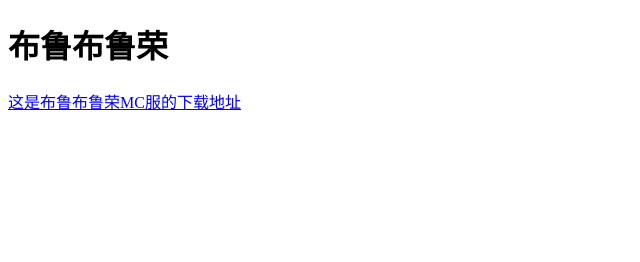
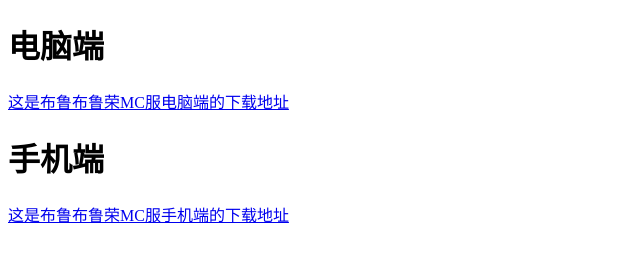
Before and after one commit to XiaoYuQiRain/BuluRong, a plain HTML site: page index.html in a window 1280 px wide. Shown: the whole page, without its empty margins (0-640 px from the left). Drawn offline with Linux system fonts and the light colour scheme.

Commit message:
Update index.html

```diff
--- a/index.html
+++ b/index.html
@@ -5,7 +5,9 @@
 	<title>布鲁布鲁荣</title>
 </head>
 <body>
-	<h1>布鲁布鲁荣</h1>
-	<a href="https://b23.tv/Upq8ZZ0">这是布鲁布鲁荣MC服的下载地址</a>
+	<h1>电脑端</h1>
+	<a href="https://b23.tv/Upq8ZZ0">这是布鲁布鲁荣MC服电脑端的下载地址</a>
+	<h1>手机端</h1>
+	<a href="https://b23.tv/Upq8ZZ0">这是布鲁布鲁荣MC服手机端的下载地址</a>
 </body>
 </html>
```
